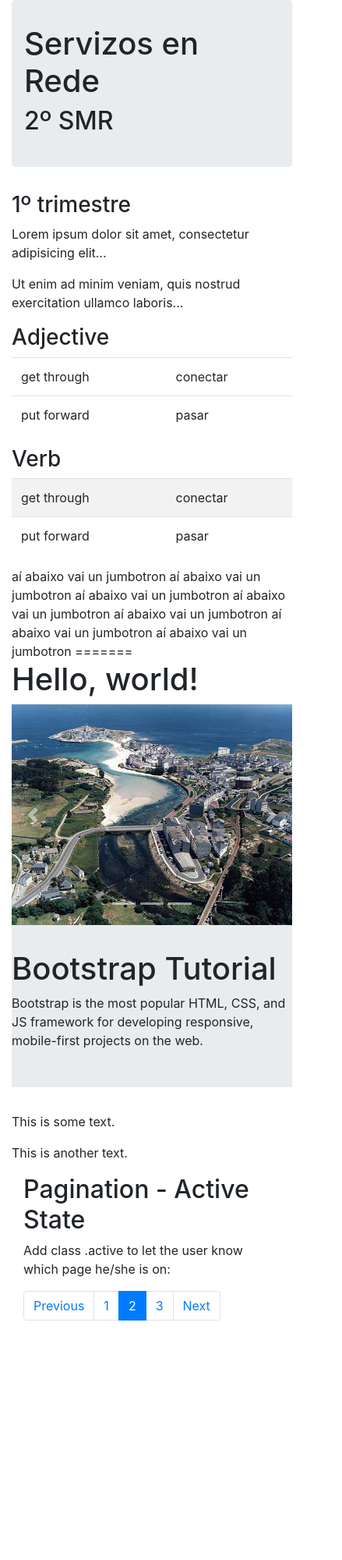
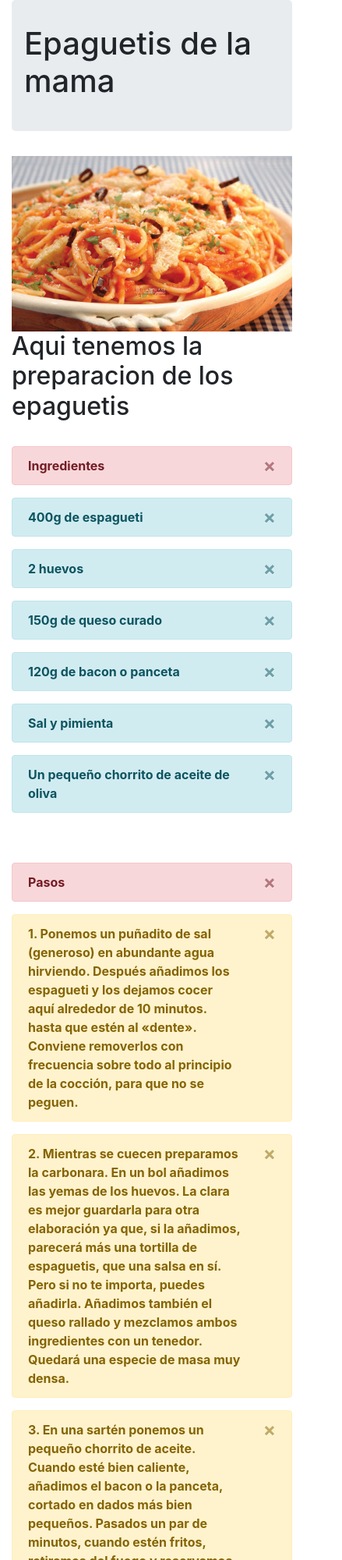
Before and after one commit to dorega/dorega.github.io, a plain HTML site: page recetitas/sr.html in a window 390 px wide. Shown: the top 2000 px of the page at 78% size, 439 px wide, since content can reach past the window. Before the commit the page ends 1709 px from the top, so only its background shows below. Drawn offline with nearby package versions, Linux system fonts and the light colour scheme.

Commit message:
Update sr.html

```diff
--- a/recetitas/sr.html
+++ b/recetitas/sr.html
@@ -3,7 +3,7 @@
 
 <head>
 
-  <title>ServRede</title>
+  <title>Epaguetis</title>
   <meta charset="utf-8">
   <meta name="viewport" content="width=device-width, initial-scale=1, shrink-to-fit=no">
   <script src="https://ajax.googleapis.com/ajax/libs/jquery/1.11.3/jquery.min.js"></script>
@@ -15,110 +15,93 @@
 <body>
   <div class="container">
     <div class="jumbotron">
-      <h1>Servizos en Rede</h1>
-      <h2>2º SMR</h2>
+      <h1>Epaguetis de la mama</h1>
     </div>
     <!-- Columnas -->
-    <div class="row">
-      <div class="col-sm-4">
-        <h3>1º trimestre</h3>
-        <p>Lorem ipsum dolor sit amet, consectetur adipisicing elit...</p>
-        <p>Ut enim ad minim veniam, quis nostrud exercitation ullamco laboris...</p>
+
+    <!-- fin das columnas -->
+    <img src="imaxes\espaguetis.jpg" class="img-fluid" alt="Sample photo">
+
+    <br>
+    <h2>Aqui tenemos la preparacion de los epaguetis</h2>
+    <br>
+ <div class="alert alert-danger alert-dismissible">
+    <button type="button" class="close" data-dismiss="alert">&times;</button>
+    <strong>Ingredientes</strong>
   </div>
-      <div class="col-sm-4">
-        <h3>Adjective</h3>
-        <table class="table table-hover">
-          <tbody>
-            <tr>
-              <td>get through</td>
-              <td>conectar</td>
-            </tr>
-            <tr>
-              <td>put forward </td>
-              <td>pasar</td>
-            </tr>
-          </tbody>
-        </table>
+  <div class="alert alert-info alert-dismissible">
+    <button type="button" class="close" data-dismiss="alert">&times;</button>
+    <strong>400g de espagueti</strong>
   </div>
-      <div class="col-sm-4">
-        <h3>Verb</h3>
-        <table class="table table-striped">
-          <tbody>
-            <tr>
-              <td>get through</td>
-              <td>conectar</td>
-            </tr>
-            <tr>
-              <td>put forward </td>
-              <td>pasar</td>
-            </tr>
-          </tbody>
-        </table>
+  <div class="alert alert-info alert-dismissible">
+    <button type="button" class="close" data-dismiss="alert">&times;</button>
+    <strong>2 huevos</strong>
   </div>
+  <div class="alert alert-info alert-dismissible">
+    <button type="button" class="close" data-dismiss="alert">&times;</button>
+    <strong>150g de queso curado </strong>
   </div>
-    <!-- fin das columnas -->
+   <div class="alert alert-info alert-dismissible">
+    <button type="button" class="close" data-dismiss="alert">&times;</button>
+    <strong>120g de bacon o panceta</strong>
+  </div>
+<div class="alert alert-info alert-dismissible">
+    <button type="button" class="close" data-dismiss="alert">&times;</button>
+    <strong>Sal y pimienta</strong>
+  </div>
+  <div class="alert alert-info alert-dismissible">
+    <button type="button" class="close" data-dismiss="alert">&times;</button>
+    <strong>Un pequeño chorrito de aceite de oliva</strong>
+  </div>
+<br>
+<br>
 
-    <div class="col-lg-1-12">
-      aí abaixo vai un jumbotron aí abaixo vai un jumbotron aí abaixo vai un jumbotron aí abaixo vai un jumbotron aí abaixo vai un jumbotron aí abaixo vai un jumbotron aí abaixo vai un jumbotron =======
+     <div class="alert alert-danger alert-dismissible">
+    <button type="button" class="close" data-dismiss="alert">&times;</button>
+    <strong>Pasos</strong>
   </div>
-    <h1>Hello, world!</h1>
-
-    <!-- coña do carrusel-->
-    <div id="carouselExampleIndicators" class="carousel slide" data-ride="carousel">
-      <ol class="carousel-indicators">
-        <li data-target="#carouselExampleIndicators" data-slide-to="0" class="active"></li>
-        <li data-target="#carouselExampleIndicators" data-slide-to="1"></li>
-        <li data-target="#carouselExampleIndicators" data-slide-to="2"></li>
-      </ol>
-      <div class="carousel-inner">
-        <div class="carousel-item active">
-          <img class="d-block w-100" src="imaxes/cervo.jpg" alt="First slide">
+     <div class="alert alert-warning alert-dismissible">
+    <button type="button" class="close" data-dismiss="alert">&times;</button>
+    <strong>1. Ponemos un puñadito de sal (generoso) en abundante agua hirviendo. Después añadimos los espagueti y los dejamos cocer aquí alrededor de 10 minutos. hasta que estén al «dente». Conviene removerlos con frecuencia sobre todo al principio de la cocción, para que no se peguen.</strong>
   </div>
-        <div class="carousel-item">
-          <img class="d-block w-100" src="imaxes/sombrilla.jpg" alt="Second slide">
+   <div class="alert alert-warning alert-dismissible">
+    <button type="button" class="close" data-dismiss="alert">&times;</button>
+    <strong>2. Mientras se cuecen preparamos la carbonara. En un bol añadimos las yemas de los huevos. La clara es mejor guardarla para otra elaboración ya que, si la añadimos, parecerá más una tortilla de espaguetis, que una salsa en sí. Pero si no te importa, puedes añadirla. Añadimos también el queso rallado y mezclamos ambos ingredientes con un tenedor. Quedará una especie de masa muy densa.</strong>
   </div>
-        <div class="carousel-item">
-          <img class="d-block w-100" src="imaxes/torno.jpg" alt="Third slide">
+   <div class="alert alert-warning alert-dismissible">
+    <button type="button" class="close" data-dismiss="alert">&times;</button>
+    <strong>3. En una sartén ponemos un pequeño chorrito de aceite. Cuando esté bien caliente, añadimos el bacon o la panceta, cortado en dados más bien pequeños. Pasados un par de minutos, cuando estén fritos, retiramos del fuego y reservamos</strong>
   </div>
+   <div class="alert alert-warning alert-dismissible">
+    <button type="button" class="close" data-dismiss="alert">&times;</button>
+    <strong>4. Una vez hecho esto y cuando los espaguetis estén cocinados, guardamos unos cuantos cucharones del caldo de la cocción. Después escurrimos los espaguetis del resto del caldo</strong>
   </div>
-      <a class="carousel-control-prev" href="#carouselExampleIndicators" role="button" data-slide="prev">
-        <span class="carousel-control-prev-icon" aria-hidden="true"></span>
-        <span class="sr-only">Previous</span>
-      </a>
-      <a class="carousel-control-next" href="#carouselExampleIndicators" role="button" data-slide="next">
-        <span class="carousel-control-next-icon" aria-hidden="true"></span>
-        <span class="sr-only">Next</span>
-      </a>
+   <div class="alert alert-warning alert-dismissible">
+    <button type="button" class="close" data-dismiss="alert">&times;</button>
+    <strong>5. Sin demora, ya que será el propio calor residual de los espagueti los que vayan a cocinar la carbonara, echamos la pasta en el bol donde la habíamos preparado. Añadimos el bacon, con el juguito que hayan podido soltar y un poco del caldo de la cocción. Removemos todo bien con un tenedor para que los espaguetis absorban toda la salsa. Si ves que queda muy densa, puedes añadir más caldo de la cocción, hasta que haya quedado una salsa muy cremosa (no olvides remover enérgicamente todo. La pasta es muy porosa y absorbe las salsa con relativa facilidad. Pero necesita ser removido para ayudar a este proceso)</strong>
   </div>
-    <!-- fin do carrusel-->
-
-
-
-    <div class="jumbotron jumbotron-fluid">
-      <h1>Bootstrap Tutorial</h1>
-      <p>Bootstrap is the most popular HTML, CSS, and JS framework for developing responsive, mobile-first projects on the web.</p>
+   <div class="alert alert-warning alert-dismissible">
+    <button type="button" class="close" data-dismiss="alert">&times;</button>
+    <strong>6. Finalmente, cuando hayamos conseguido la cremosidad de la salsa deseado, espolvorear con abundante pimienta negra recién molida. Se dice que el nombre «carbonara» viene del color que le da esta especia, que recuerda el color del carbón.</strong>
   </div>
-
-    <p>This is some text.</p>
-    <p>This is another text.</p>
-
-
     <!-- Páxinas en cadriños-->
    <div class="container">
-      <h2>Pagination - Active State</h2>
-      <p>Add class .active to let the user know which page he/she is on:</p>
+      <h2>Cambia de receta</h2>
+      <br>
       <ul class="pagination">
-        <li class="page-item"><a class="page-link" href="#">Previous</a></li>
-        <li class="page-item"><a class="page-link" href="#">1</a></li>
-        <li class="page-item active"><a class="page-link" href="#">2</a></li>
-        <li class="page-item"><a class="page-link" href="#">3</a></li>
-        <li class="page-item"><a class="page-link" href="#">Next</a></li>
+        <li class="page-item"><a class="page-link" href="index.html">Principal</a></li>
+        <li class="page-item"><a class="page-link" href="appweb.html">Totilla</a></li>
+        <li class="page-item active"><a class="page-link" href="sr.html">Epaguetis</a></li>
+        <li class="page-item"><a class="page-link" href="tics.html">Perrito</a></li>
+        <li class="page-item"><a class="page-link" href="https://irocho.wordpress.com">Irocho</a></li>
       </ul>
     </div>
     <!-- fin Páxinas en cadriños-->
 
   </div>
   <!-- fin container inicial-->
+
+
   <!-- Optional JavaScript -->
   <!-- jQuery first, then Popper.js, then Bootstrap JS -->
   <script src="https://code.jquery.com/jquery-3.3.1.slim.min.js" integrity="sha384-q8i/X+965DzO0rT7abK41JStQIAqVgRVzpbzo5smXKp4YfRvH+8abtTE1Pi6jizo" crossorigin="anonymous"></script>
```
Lines whose indentation alone changed are shown as unchanged.
